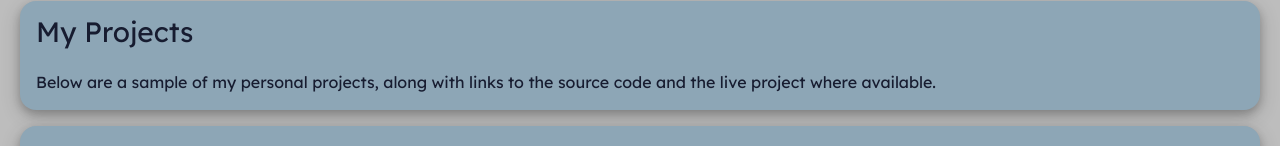
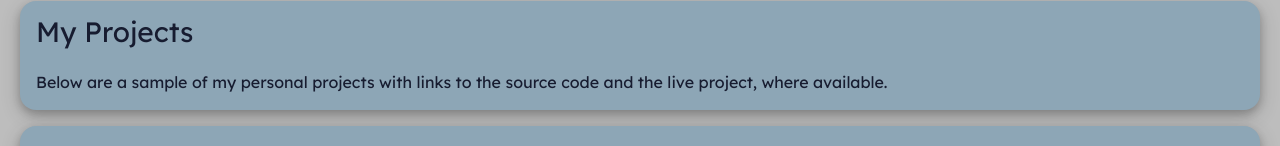
Before and after one commit to Alchamyst/ayetman-web, a React (Vite) app: page /projects in a window 1280 px wide. Shown: the part 123-269 px from the top of the page. Built offline with nearby package versions, Linux system fonts and the light colour scheme.

Commit message:
update text at top of ProjectsPage component.

```diff
--- a/src/views/ProjectsPage.jsx
+++ b/src/views/ProjectsPage.jsx
@@ -7,7 +7,7 @@ export default function ProjectsPage() {
             <main>
                 <div className='content-box'>
                     <h1 className='projects-page-title'>My Projects</h1>
-                    <p className='projects-page-description'>Below are a sample of my personal projects, along with links to the source code and the live project where available.</p>
+                    <p className='projects-page-description'>Below are a sample of my personal projects with links to the source code and the live project, where available.</p>
                 </div>
                 <ProjectsList />
             </main>
```
